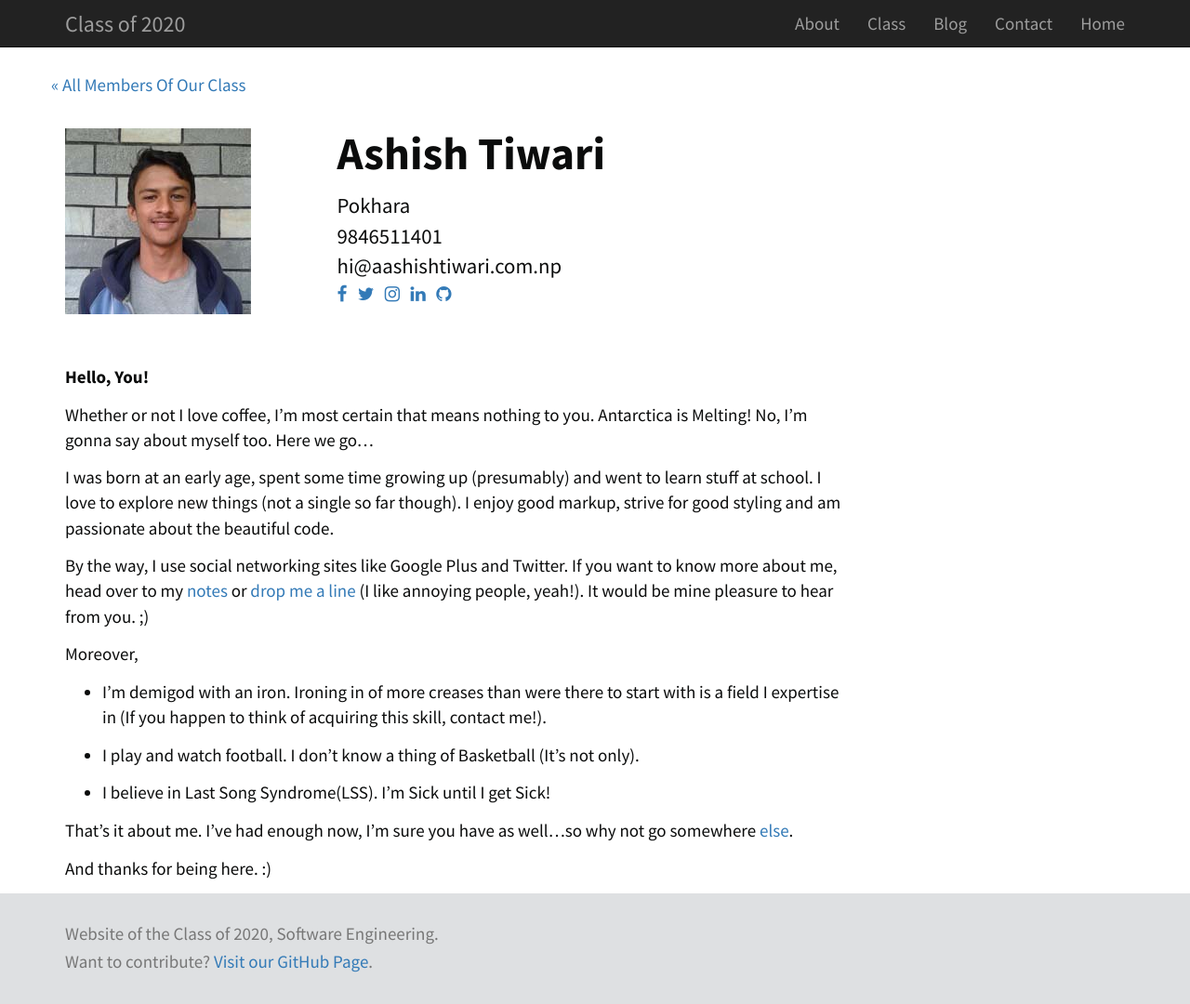
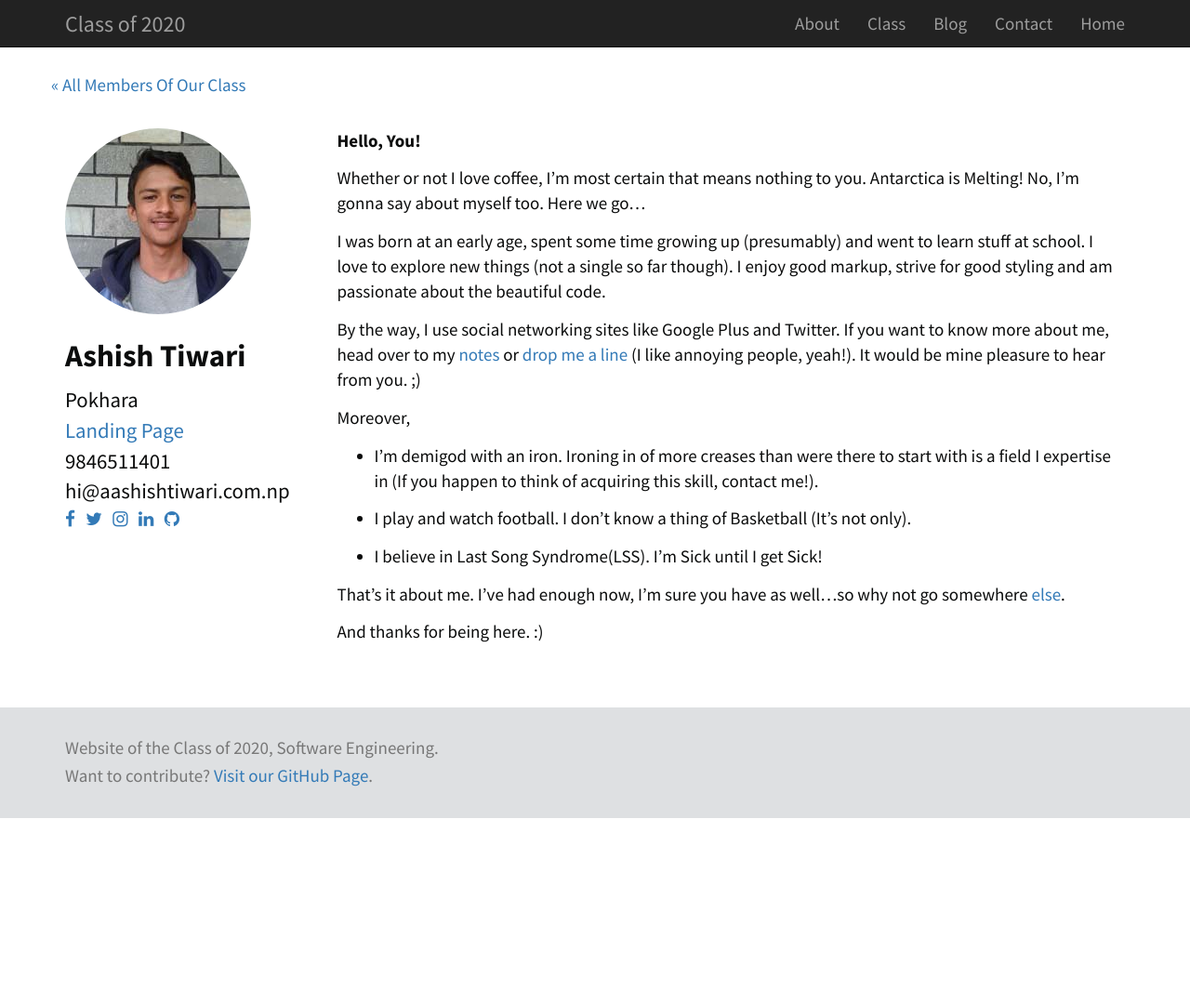
Before and after one commit to Classof2020/classof2020.github.io, a Jekyll site: the page built from _class/ashish_tiwari.md, in a window 1280 px wide. Shown: the whole page at 93% size. Built offline with Jekyll 4.4.1, drawn with Linux system fonts in a browser that asks for light colours; nearby versions of some CDN libraries; after the commit the page ends 900 px from its top, so only the background shows below that.

Commit message:
improve mobile capability

```diff
--- a/_class/ashish_tiwari.md
+++ b/_class/ashish_tiwari.md
@@ -5,6 +5,7 @@
 place: Pokhara
 email: hi@aashishtiwari.com.np
 phonenumber: 9846511401
+website: https://aashishtiwari.com.np/
 facebook: https://facebook.com/MegaMindAT
 twitter: https://twitter.com/MegaMindAT
 linkedin: https://np.linkedin.com/in/megamindat
--- a/_layouts/profile.html
+++ b/_layouts/profile.html
@@ -5,34 +5,18 @@
 ---
 
 <div class="row">
-  <p><a href="{{ '/class' | prepend: site.baseurl }}">&laquo; All Members Of Our Class</a></p>
+  <p><a href="{{ '/class' | prepend: site.baseurl }}">&laquo; All Members Of Our Class</a> </p>
 </div>
-
 <div class="class-member">
   <div class="row">
-    <div class="col-xs-6 col-sm-3">
-      {% if page.photo %}
-        <img src="{{ site.baseurl }}/img/class/{{ page.photo }}" alt="Photo of {{ page.firstname }} {{ page.lastname }}">
-      {% else %}
-        <img src="{{ site.baseurl }}/img/avatar.png" alt="Class of 2020 logo since {{ page.firstname }} {{ page.lastname }} does not have a photo yet">
-      {% endif %}
-    </div>
-    <div class="col-md-8">
-      <h1>{{ page.firstname }} {{ page.lastname }}</h1>
-      {% if page.place %}<div class="member-place">{{ page.place }}</div>{% endif %}
-      {% if page.phonenumber %}<div class="member-phone">{{ page.phonenumber }}</div>{% endif %}
-      {% if page.email %}<div class="member-phone">{{ page.email }}</div>{% endif %}
-      {% if page.facebook %}<div class="member-social"><a href="{{ page.facebook }}" target="_blank"><i class="fa fa-facebook"></i></a>{% endif %}&nbsp;&nbsp;
-	  {% if page.twitter %}<a href="{{ page.twitter }}" target="_blank"><i class="fa fa-twitter" ></i></a>{% endif %}&nbsp;&nbsp;
-	  {% if page.instagram %}<a href="{{ page.instagram }}" target="_blank"><i class="fa fa-instagram" ></i></a>{% endif %}&nbsp;&nbsp;
-	  {% if page.linkedin %}<a href="{{ page.linkedin }}" target="_blank"><i class="fa fa-linkedin" ></i></a>{% endif %}&nbsp;&nbsp;
-	  {% if page.github %}<a href="{{ page.github }}" target="_blank"><i class="fa fa-github" ></i></a>{% endif %}  </div>
-	</div>
+    <div class="col-xs-6 col-sm-3"> {% if page.photo %} <img src="{{ site.baseurl }}/img/class/{{ page.photo }}" alt="Photo of {{ page.firstname }} {{ page.lastname }}"> {% else %} <img src="{{ site.baseurl }}/img/avatar.png" alt="Class of 2020 logo since {{ page.firstname }} {{ page.lastname }} does not have a photo yet"> {% endif %}
+      <h3>{{ page.firstname }} {{ page.lastname }}</h3> {% if page.place %}
+      <div class="member-place">{{ page.place }}</div>{% endif %} {% if page.website %}
+	  <div class="member-website"><a href="{{ page.website}}" target="_blank">Landing Page</a></div>{% endif %}{% if page.phonenumber %}
+      <div class="member-phone">{{ page.phonenumber }}</div>{% endif %} {% if page.email %}
+      <div class="member-phone">{{ page.email }}</div>{% endif %} {% if page.facebook %}<a href="{{ page.facebook }}" target="_blank"><i class="fa fa-facebook"></i></a>&nbsp;&nbsp;{% endif %} {% if page.twitter %}<a href="{{ page.twitter }}" target="_blank"><i class="fa fa-twitter" ></i></a>&nbsp;&nbsp;{% endif %} {% if page.instagram %}<a href="{{ page.instagram }}" target="_blank"><i class="fa fa-instagram" ></i></a>&nbsp;&nbsp;{% endif %} {% if page.linkedin %}<a href="{{ page.linkedin }}" target="_blank"><i class="fa fa-linkedin" ></i></a>&nbsp;&nbsp;{% endif %} {% if page.github %}<a href="{{ page.github }}" target="_blank"><i class="fa fa-github" ></i></a>&nbsp;&nbsp;{% endif %} </div>
+    <div class="clearfix visible-xs"></div>
+    <div class="col-xs-12 col-md-9 pull-md-3 bd-content"> {{ content }} </div>
   </div><br><br>
-  <div class="row">
-    <div class="col-xs-12 col-md-9 pull-md-3 bd-content">
-      {{ content }}
-    </div>
-  </div>
 </div>
 </div>
--- a/css/main.css
+++ b/css/main.css
@@ -1,6 +1,3 @@
-.navbar-brand {
-  font-weight:800px;
-  }
 ul.class li {
     float: left;
     width: 200px;
@@ -29,13 +26,14 @@
     h1 {
         margin-top: 0;
     }
-    .member-role,
+    .member-website,
     .member-place,
     .member-email,
     .member-phone {
         font-size: 1.2em;
     }
 }
+.class-member img {border-radius:50%; width: 100%; height: 100%; max-width: 200px; max-height: 200px; }
 
 footer {
   background-color: #DEE0E2;
```
